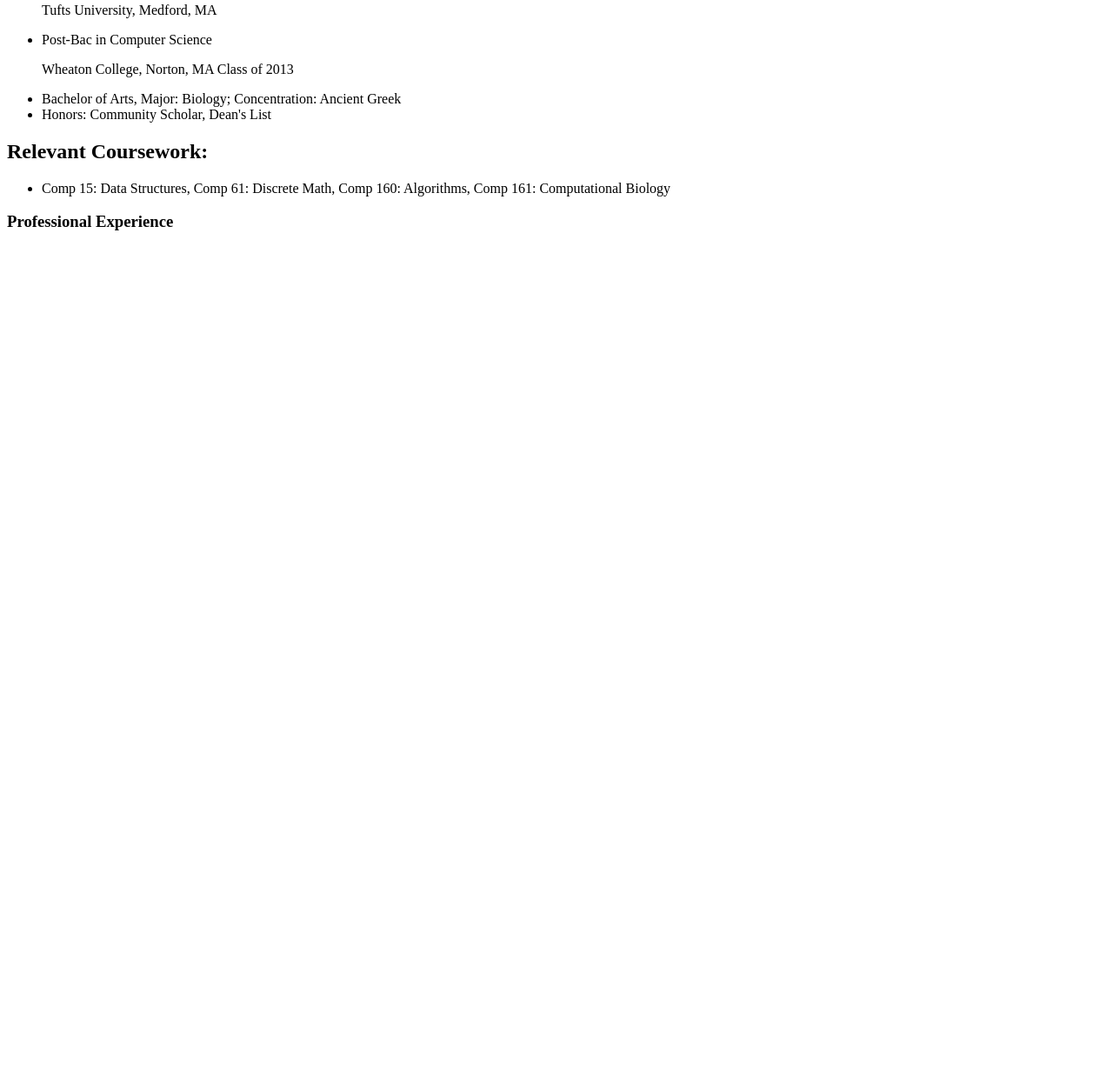
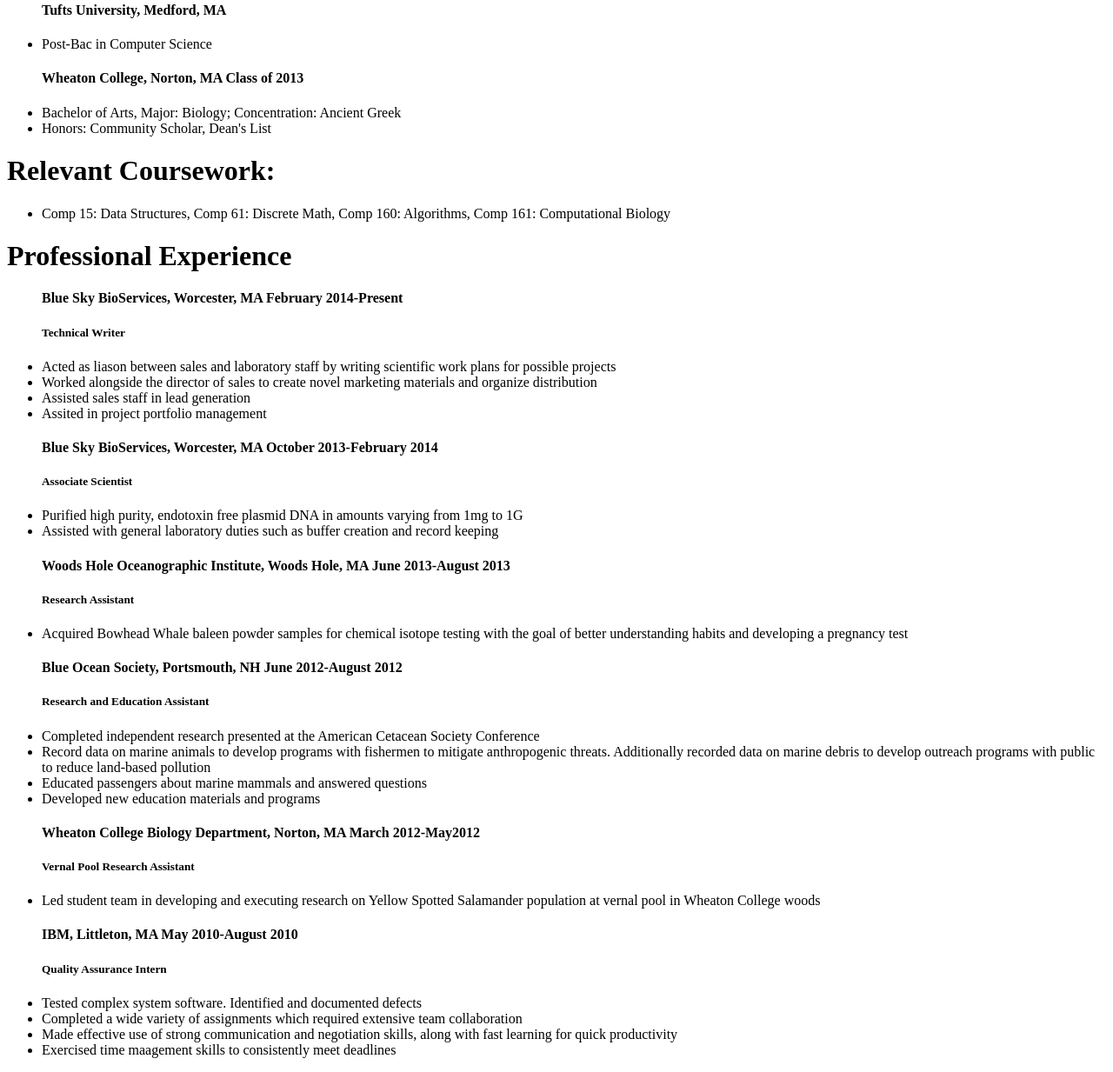
Before and after one commit to leahrd/leahrd.github.io, a plain HTML site: page resume.html in a window 1280 px wide. Shown: the part 77-1310 px from the top of the page at 87% size. Before the commit the page ends 800 px from the top, so only its background shows below. Drawn offline with Linux system fonts and the light colour scheme.

Commit message:
Checking workformat

```diff
--- a/resume.html
+++ b/resume.html
@@ -9,18 +9,47 @@
 <body>
   <h1>Education</h1>
   <ul>
-    <p>Tufts University, Medford, MA</p>
+    <h4>Tufts University, Medford, MA</h4>
     <li>Post-Bac in Computer Science</li>
-    <p>Wheaton College, Norton, MA  Class of 2013</p>
+    <h4>Wheaton College, Norton, MA  Class of 2013</h4>
     <li>Bachelor of Arts, Major: Biology; Concentration: Ancient Greek</li>
     <li>Honors: Community Scholar, Dean's List</li>
   </ul>
-  <h2>Relevant Coursework:</h2>
+  <h1>Relevant Coursework:</h1>
   <ul>
     <li>Comp 15: Data Structures, Comp 61: Discrete Math, Comp 160: Algorithms, Comp 161: Computational Biology</li>
    </ul>
-  <h3>Professional Experience</h3>
-
+  <h1>Professional Experience</h1>
+  <ul>
+    <h4>Blue Sky BioServices, Worcester, MA  February 2014-Present</h4>
+    <h5>Technical Writer</h5>
+    <li>Acted as liason between sales and laboratory staff by writing scientific work plans for possible projects</li>
+    <li>Worked alongside the director of sales to create novel marketing materials and organize distribution</li>
+    <li>Assisted sales staff in lead generation</li>
+    <li>Assited in project portfolio management</li>
+    <h4>Blue Sky BioServices, Worcester, MA  October 2013-February 2014</h4>
+    <h5>Associate Scientist</h5>
+    <li>Purified high purity, endotoxin free plasmid DNA in amounts varying from 1mg to 1G</li>
+    <li>Assisted with general laboratory duties such as buffer creation and record keeping</li>
+    <h4>Woods Hole Oceanographic Institute, Woods Hole, MA  June 2013-August 2013</h4>
+    <h5>Research Assistant</h5>
+    <li>Acquired Bowhead Whale baleen powder samples for chemical isotope testing with the goal of better understanding habits and developing a pregnancy test</li>
+    <h4>Blue Ocean Society, Portsmouth, NH  June 2012-August 2012</h4>
+    <h5>Research and Education Assistant</h5>
+    <li>Completed independent research presented at the American Cetacean Society Conference</li>
+    <li>Record data on marine animals to develop programs with fishermen to mitigate anthropogenic threats.  Additionally recorded data on marine debris to develop outreach programs with public to reduce land-based pollution</li>
+    <li>Educated passengers about marine mammals and answered questions</li>
+    <li>Developed new education materials and programs</li>
+    <h4>Wheaton College Biology Department, Norton, MA  March 2012-May2012</h4>
+    <h5>Vernal Pool Research Assistant</h5>
+    <li>Led student team in developing and executing research on Yellow Spotted Salamander population at vernal pool in Wheaton College woods</li>
+    <h4>IBM, Littleton, MA  May 2010-August 2010</h4>
+    <h5>Quality Assurance Intern</h5>
+    <li>Tested complex system software.  Identified and documented defects</li>
+    <li>Completed a wide variety of assignments which required extensive team collaboration</li>
+    <li>Made effective use of strong communication and negotiation skills, along with fast learning for quick productivity</li>
+    <li>Exercised time maagement skills to consistently meet deadlines</li>
+    </ul>
 
 
 
```
